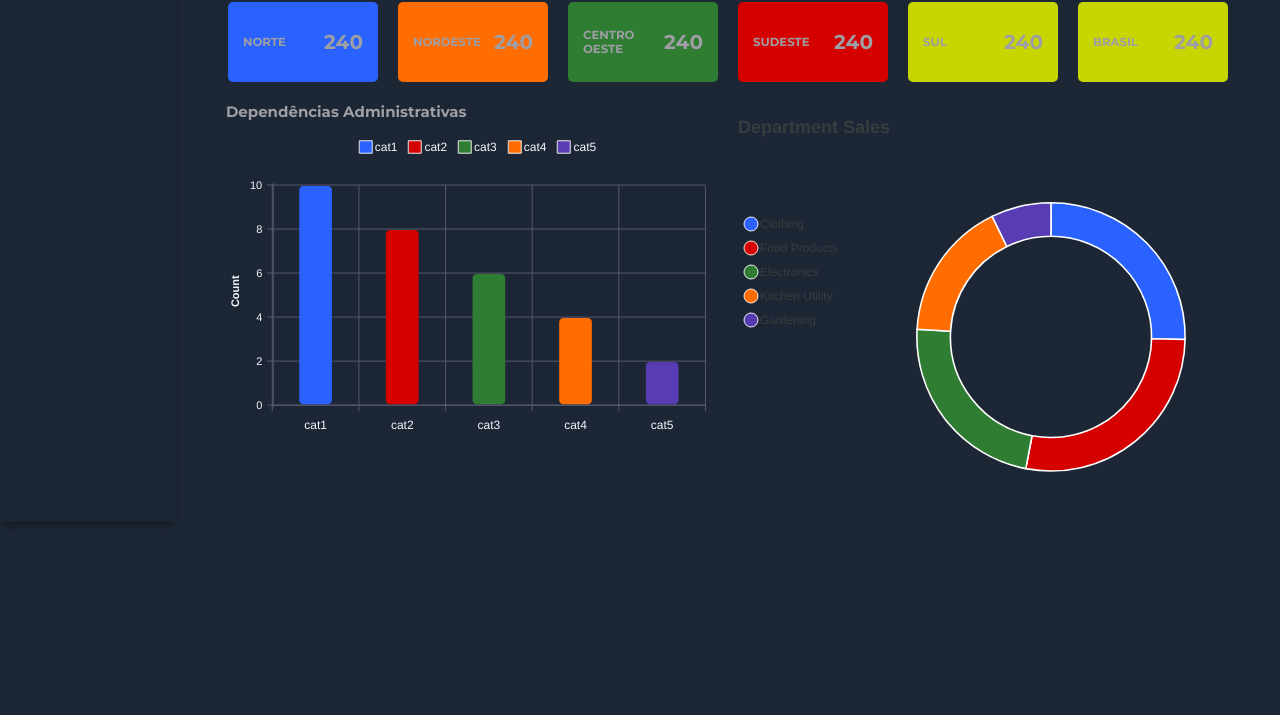
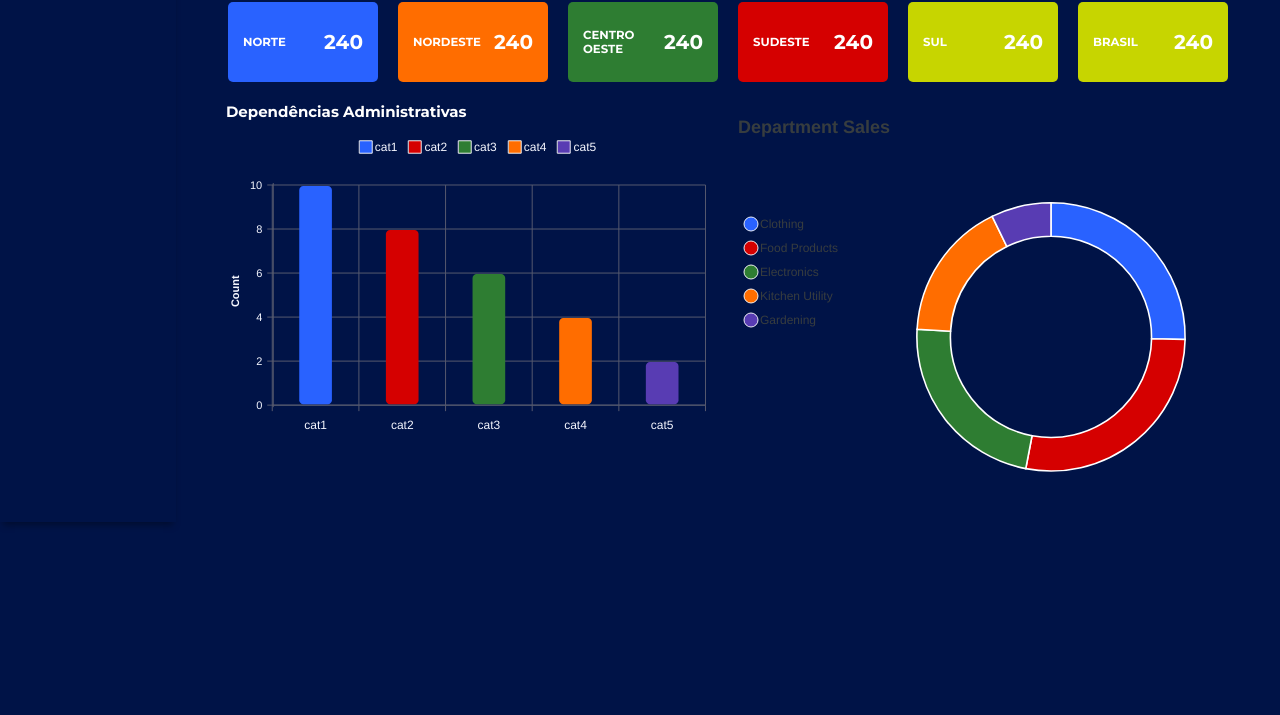
Before and after one commit to deboralais/pi2-dashboard, a website: page index.html in a window 1280 px wide. Shown: the part 85-800 px from the top of the page. Drawn offline with nearby package versions, Linux system fonts and the light colour scheme.

Commit message:
atualizacaoCor

```diff
--- a/css/style.css
+++ b/css/style.css
@@ -1,6 +1,6 @@
 :root {
-  --cor-primaria: #1d2634;
-  --cor-fonte: #9e9ea4;
+  --cor-primaria: #001347;
+  --cor-fonte: #ffffff;
 
   --fonte: "Montserrat", sans-serif;
 }
```
